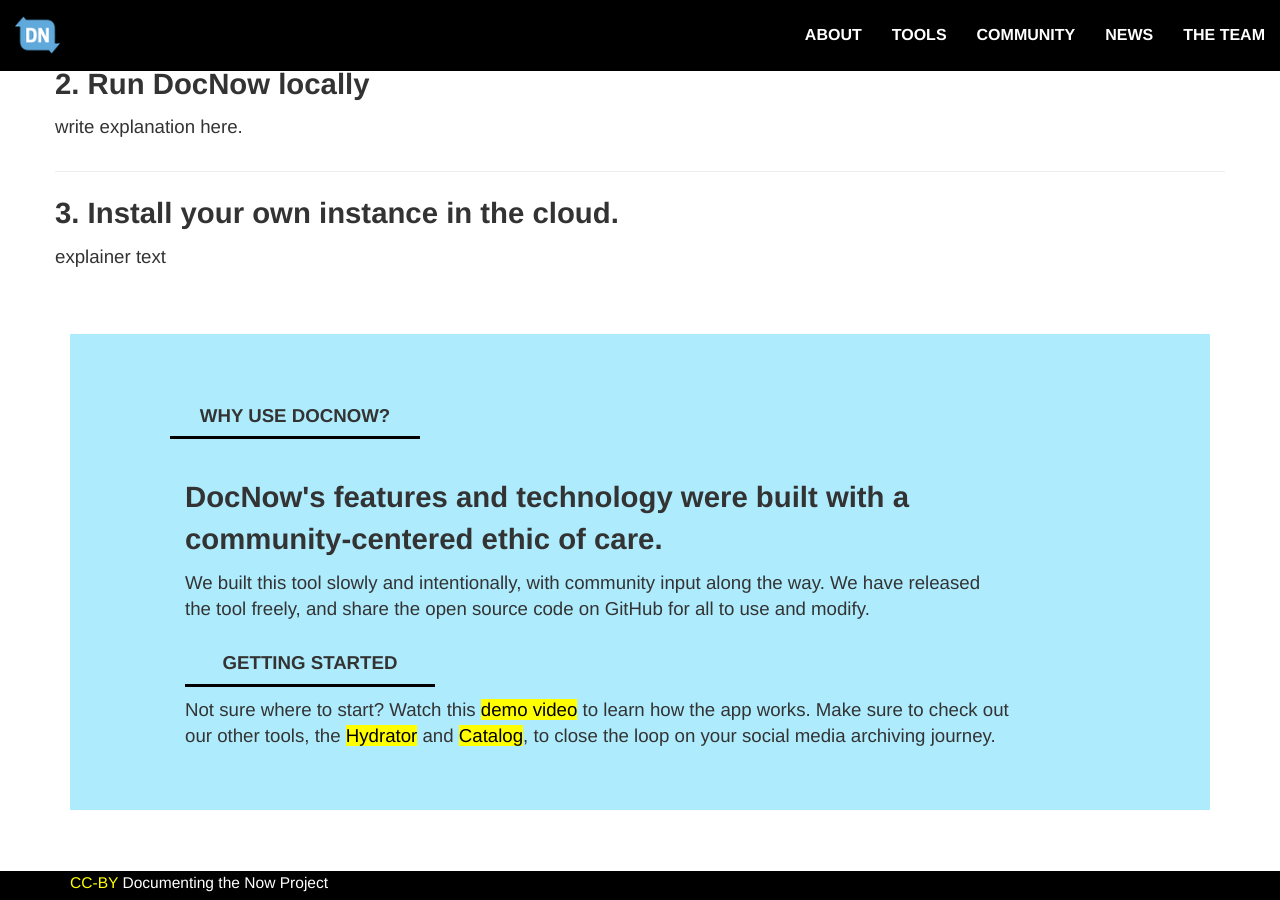
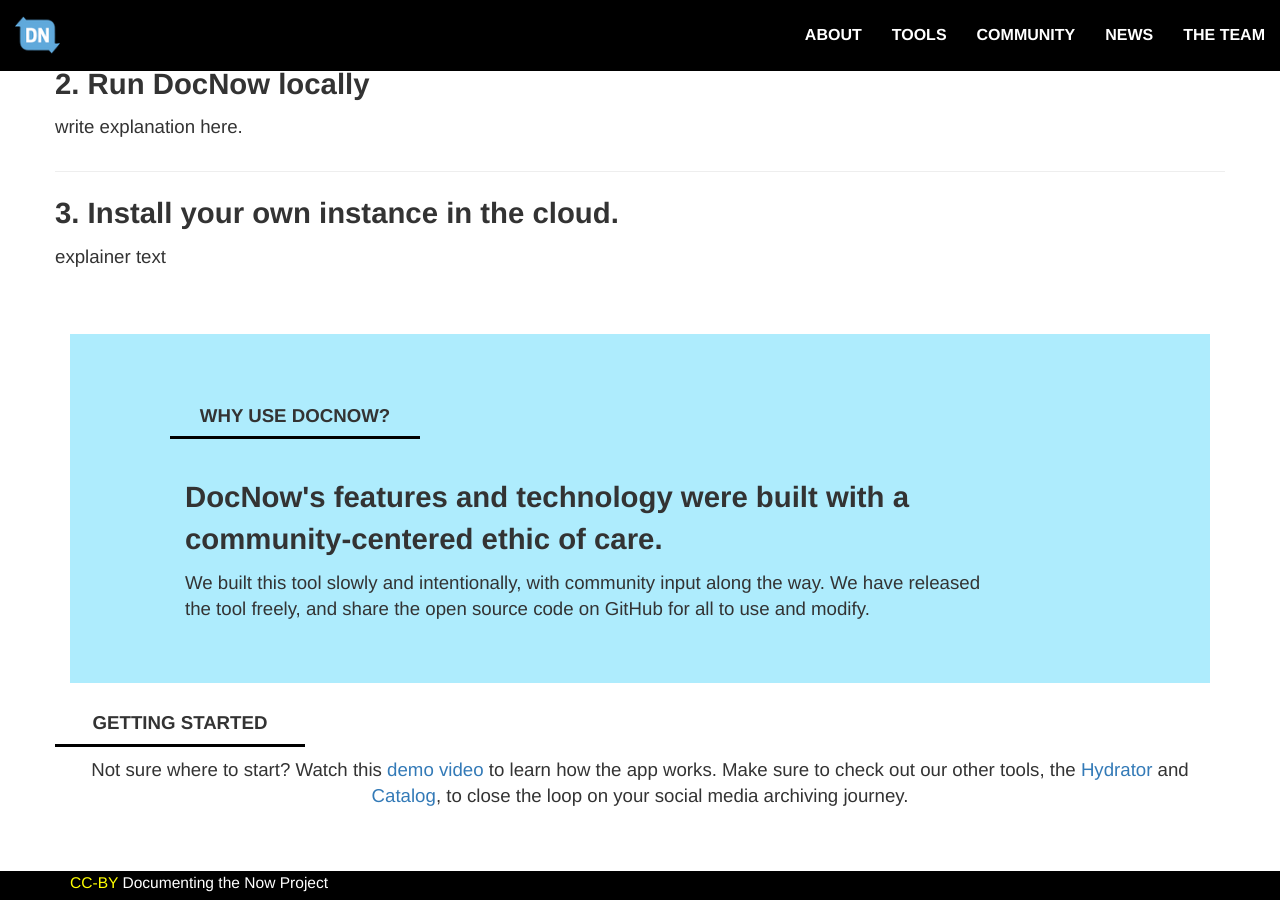
Before and after one commit to DocNow/docnow.github.io, a Jekyll site: the page built from docnow-app/index-revised.html, in a window 1280 px wide and 900 px high, scrolled down 876 px. Built offline with Jekyll 4.4.1, drawn with Linux system fonts in a browser that asks for light colours.

Commit message:
Update index-revised.html

```diff
--- a/docnow-app/index-revised.html
+++ b/docnow-app/index-revised.html
@@ -46,13 +46,12 @@
           <div class="row">
             <div class="col-lg-12 text-left">
               <p class="bigp">3. Install your own instance in the cloud.</p>
-
               <p>explainer text</p>
             </div>
           </div>
           <br><br>
           </section>
-        <section id="about" class="row text-center bluesection">
+        <section class="row text-center bluesection">
             <br>
             <h2>Why use DocNow?</h2>
             <br>
@@ -60,11 +59,13 @@
               <p class="bigp">DocNow's features and technology were built with a community-centered ethic of care.</p>
               <p>We built this tool slowly and intentionally, with community input along the way. We have released
                 the tool freely, and share the open source code on GitHub for all to use and modify. </p>
-              <h2>Getting Started</h2>
-              <p>Not sure where to start? Watch this <a href="/">demo video</a> to learn how the app works. Make sure to
-              check out our other tools, the <a href="/">Hydrator</a> and <a hre="/">Catalog</a>, to close the loop on your
-            social media archiving journey.</p>
             </div>
         </section>
+        <section class="row text-center">
+        <h2>Getting Started</h2>
+        <p>Not sure where to start? Watch this <a href="/">demo video</a> to learn how the app works. Make sure to
+        check out our other tools, the <a href="/">Hydrator</a> and <a hre="/">Catalog</a>, to close the loop on your
+      social media archiving journey.</p>
+      </section>
 
     </div>
```
